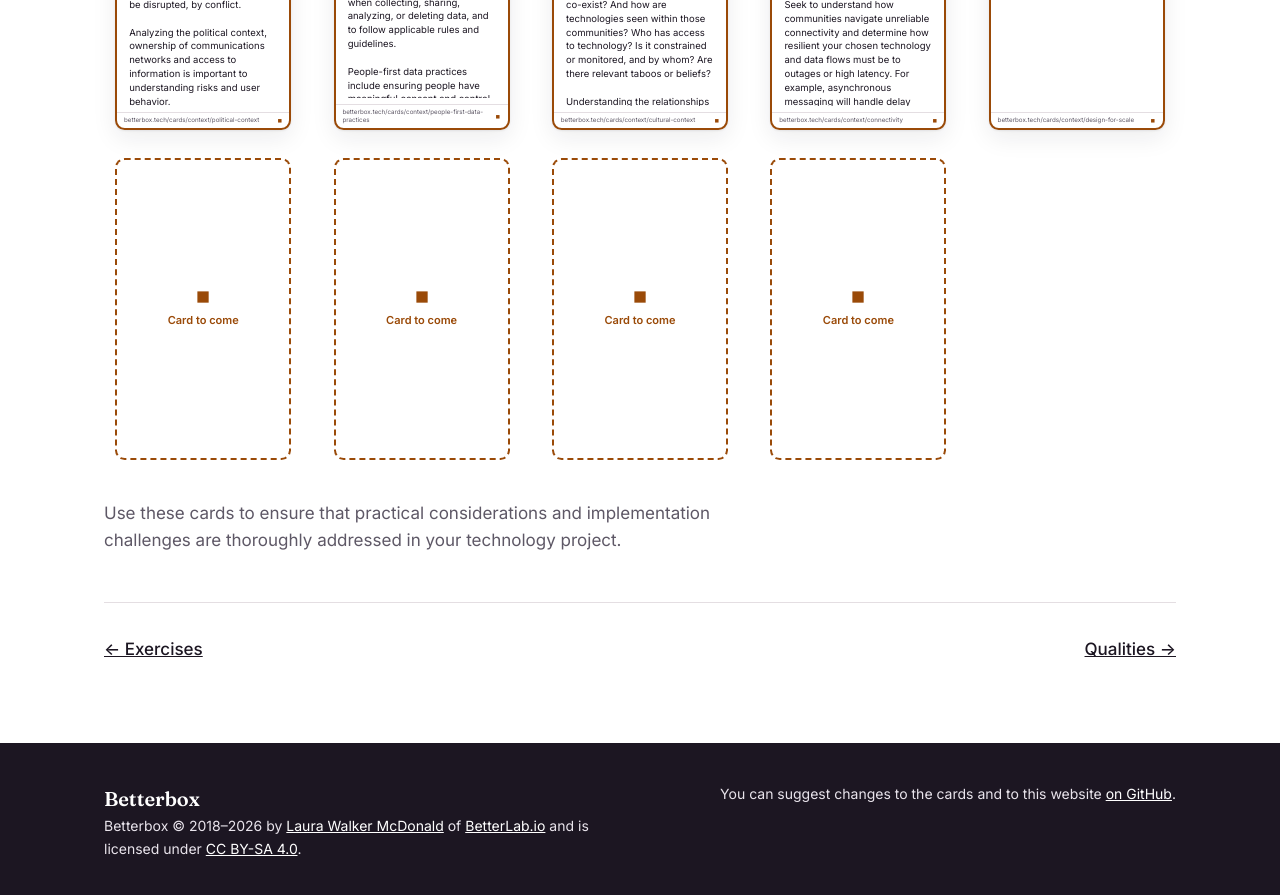
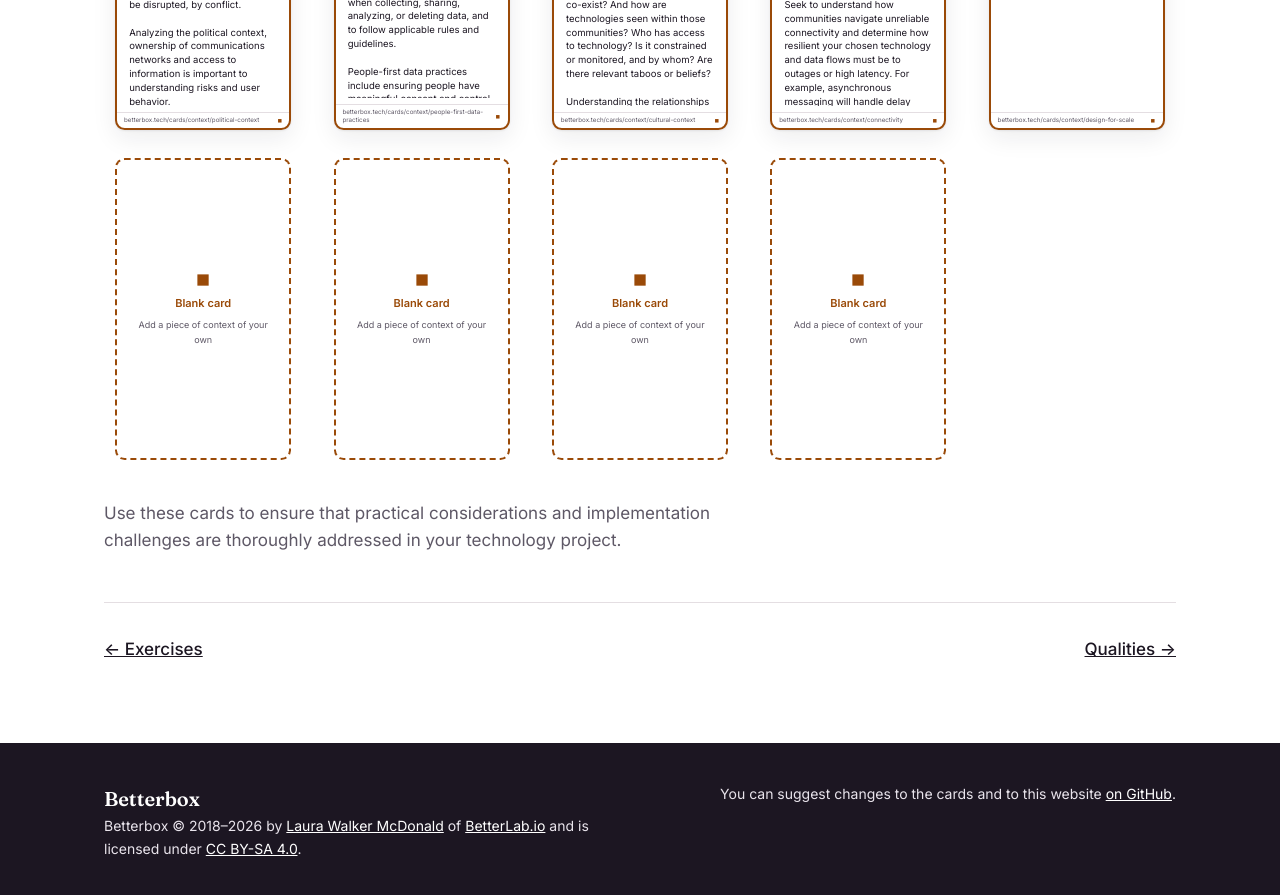
Before and after one commit to laurawmcd/betterbox, a Jekyll site: the page built from cards/context/index.md, in a window 1280 px wide and 900 px high, scrolled down 1004 px. Shown: the top 895 px of the window. Built offline with Jekyll 4.4.1, drawn with Linux system fonts in a browser that asks for light colours.

Commit message:
Show unfilled slots as blank cards for people's own ideas, on the site and in the print export
Co-Authored-By: Claude Opus 5.5 <noreply@anthropic.com>
Claude-Session: https://claude.ai/code/session_01WRA4EdPFEKH9aqutoDEhYA

```diff
--- a/_data/deck.yml
+++ b/_data/deck.yml
@@ -1,5 +1,6 @@
 # Built by scripts/build_pages.py from _data/cards.yml, _data/suits.yml and _data/web/. Edit those, not this.
 # deck_size: numbered cards in the printed suit. face: the printed card text. proposed: card not yet confirmed.
+# blank: left blank for workshop participants to write their own (blank cards and unfilled slots).
 - folder: people
   name: People
   color: '#A7166A'
@@ -79,9 +80,9 @@
       have real authority? Can the people affected reach them?
     proposed: true
   - number: 14
-    title: Custom User
+    title: Blank card
     blank: true
-    summary: Add your own user category
+    summary: Add a person or group of your own
 - folder: exercises
   name: Exercises
   color: '#0E6B66'
@@ -216,11 +217,13 @@
       worst worry.
     proposed: true
   - number: 13
-    title: Card to come
+    title: Blank card
     blank: true
+    summary: Add an exercise of your own
   - number: 14
-    title: Card to come
+    title: Blank card
     blank: true
+    summary: Add an exercise of your own
 - folder: context
   name: Context
   color: '#9A4A08'
@@ -338,17 +341,21 @@
       support, data, staff. Decide what growth you are planning for, and what you are not.'
     proposed: true
   - number: 11
-    title: Card to come
+    title: Blank card
     blank: true
+    summary: Add a piece of context of your own
   - number: 12
-    title: Card to come
+    title: Blank card
     blank: true
+    summary: Add a piece of context of your own
   - number: 13
-    title: Card to come
+    title: Blank card
     blank: true
+    summary: Add a piece of context of your own
   - number: 14
-    title: Card to come
+    title: Blank card
     blank: true
+    summary: Add a piece of context of your own
 - folder: qualities
   name: Qualities
   color: '#2C4A94'
@@ -442,11 +449,13 @@
       currency and units, and who checks the translations.
     proposed: true
   - number: 13
-    title: Card to come
+    title: Blank card
     blank: true
+    summary: Add a quality of your own
   - number: 14
-    title: Card to come
+    title: Blank card
     blank: true
+    summary: Add a quality of your own
 - folder: values
   name: Values
   color: '#2A1F3D'
@@ -576,11 +585,14 @@
       fit local knowledge, language and priorities?
     proposed: true
   - number: 20
-    title: Card to come
+    title: Blank card
     blank: true
+    summary: Add a value of your own
   - number: 21
-    title: Card to come
+    title: Blank card
     blank: true
+    summary: Add a value of your own
   - number: 22
-    title: Card to come
+    title: Blank card
     blank: true
+    summary: Add a value of your own
--- a/scripts/export_merge.py
+++ b/scripts/export_merge.py
@@ -13,15 +13,13 @@ cards = yaml.safe_load(open('_data/cards.yml'))
 only_approved = '--approved-only' in sys.argv
 rows = []
 for c in sorted(cards, key=lambda c: (ORDER.index(c['suit']), c['number'])):
-    if c['status'] == 'open':
-        continue
-    if only_approved and not c.get('card_text_approved'):
+    blank = c['status'] in ('blank', 'open')  # unfilled slots print as blank cards for people's own ideas
+    if only_approved and not blank and not c.get('card_text_approved'):
         continue
     paras = (c.get('card_text') or '').split('\n\n')
     if len(paras) > 3:
         sys.exit(f"{c['id']}: more than 3 paragraphs")
     paras += [''] * (3 - len(paras))
-    blank = c['status'] == 'blank'
     rows.append({
         'id': c['id'], 'suit': BACK[c['suit']], 'number': c['number'],
         'title': '' if blank else c.get('deck_title') or c['title'],
```
Also changed, not shown: scripts/build_pages.py (+10 -10 lines).
